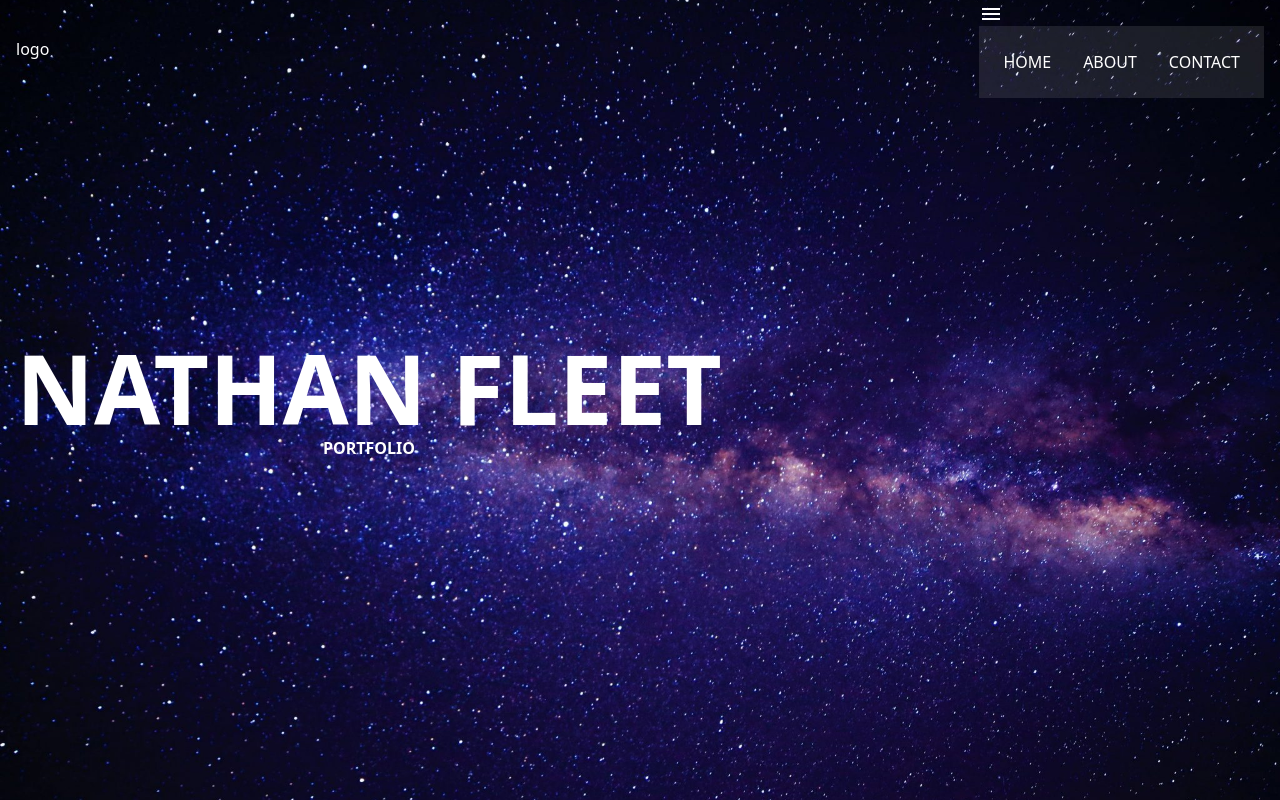
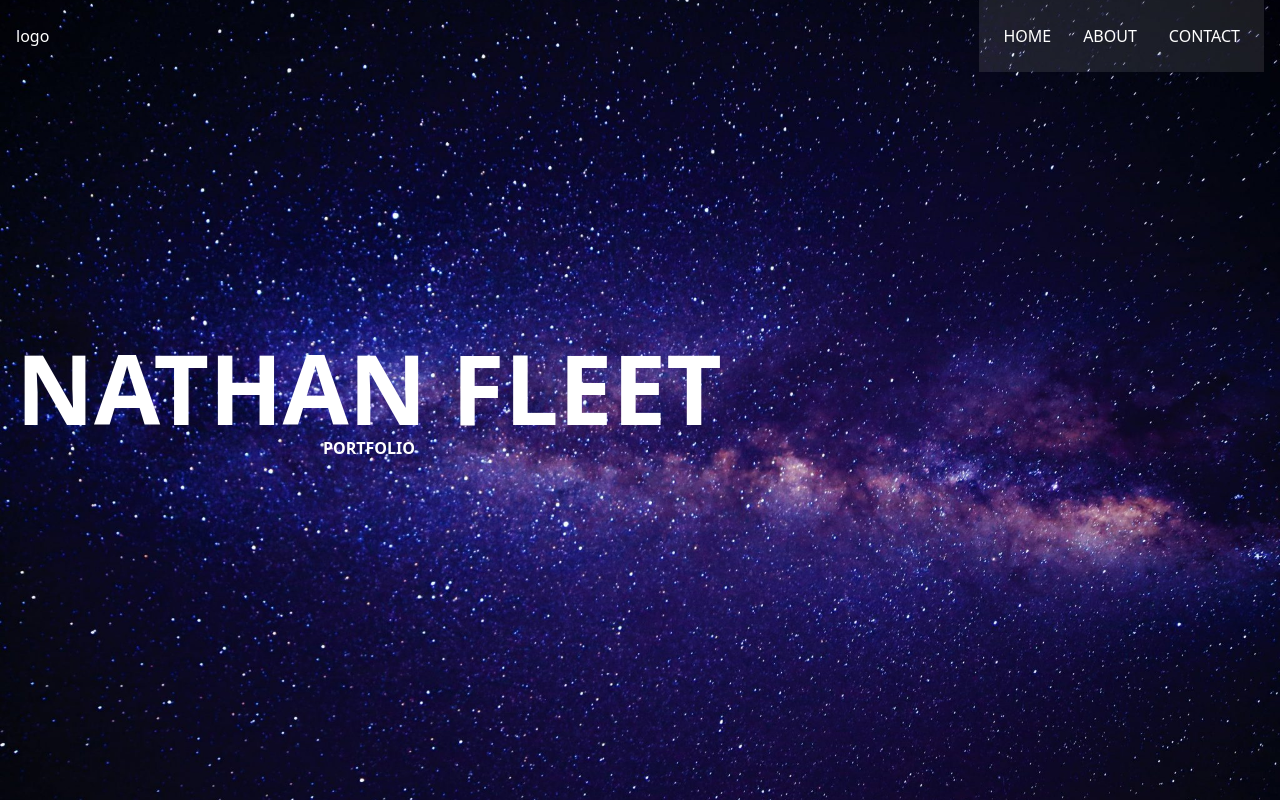
Before and after one commit to nathanfleet/react-portfolio, a React (Vite) app: page / in a window 1280 px wide. Built offline with nearby package versions, Linux system fonts and the light colour scheme.

Commit message:
menu icon not visible on md + screens

```diff
--- a/src/components/Header.jsx
+++ b/src/components/Header.jsx
@@ -1,5 +1,5 @@
 import { MenuOutlined } from '@material-ui/icons'
-import React,{useState} from 'react'
+import React, { useState } from 'react'
 import { Link } from 'react-router-dom'
 
 const Header = () => {
@@ -10,27 +10,21 @@ const Header = () => {
 
   return (
     <div className="fixed w-full text-white flex justify-between px-4 items-center">
-
       <div>
         logo
       </div>
 
       <nav>
-
-            <div className>
-                <MenuOutlined onClick={showMenu}/>
+        <div className="md:hidden">
+          <MenuOutlined onClick={showMenu} />
         </div>
 
-            <ul className="hidden md:flex gap-8 p-6 uppercase bg-white/10">
+        <ul className={`md:flex md:gap-8 md:p-6 md:uppercase bg-white/10 ${active ? 'block' : 'hidden'}`}>
           <li><Link to='/'>Home</Link></li>
           <li><Link to='/'>About</Link></li>
           <li><Link to='/'>Contact</Link></li>
         </ul>
-
-
-
       </nav>
-
     </div>
   )
 }
```
Lines whose indentation alone changed are shown as unchanged.
